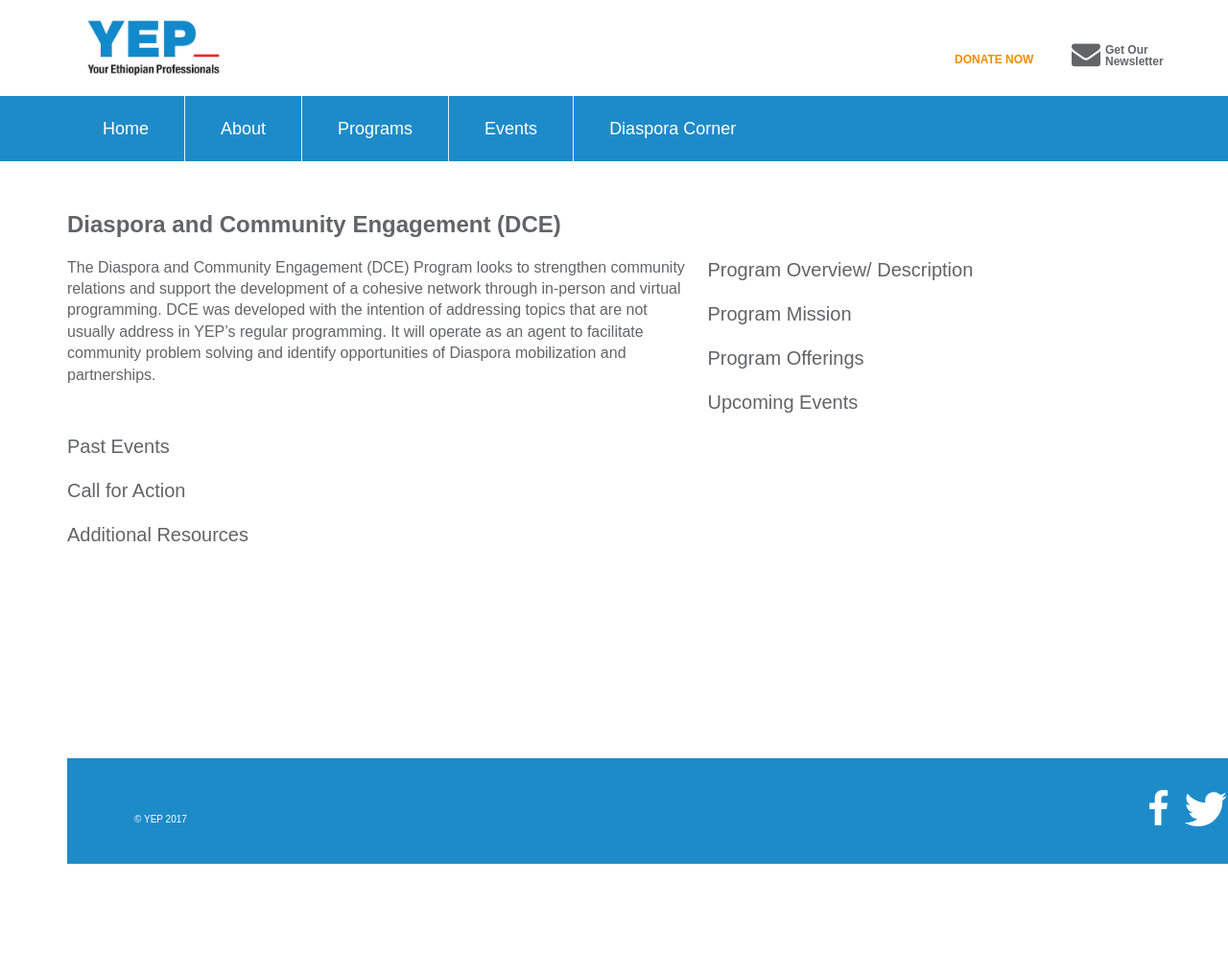
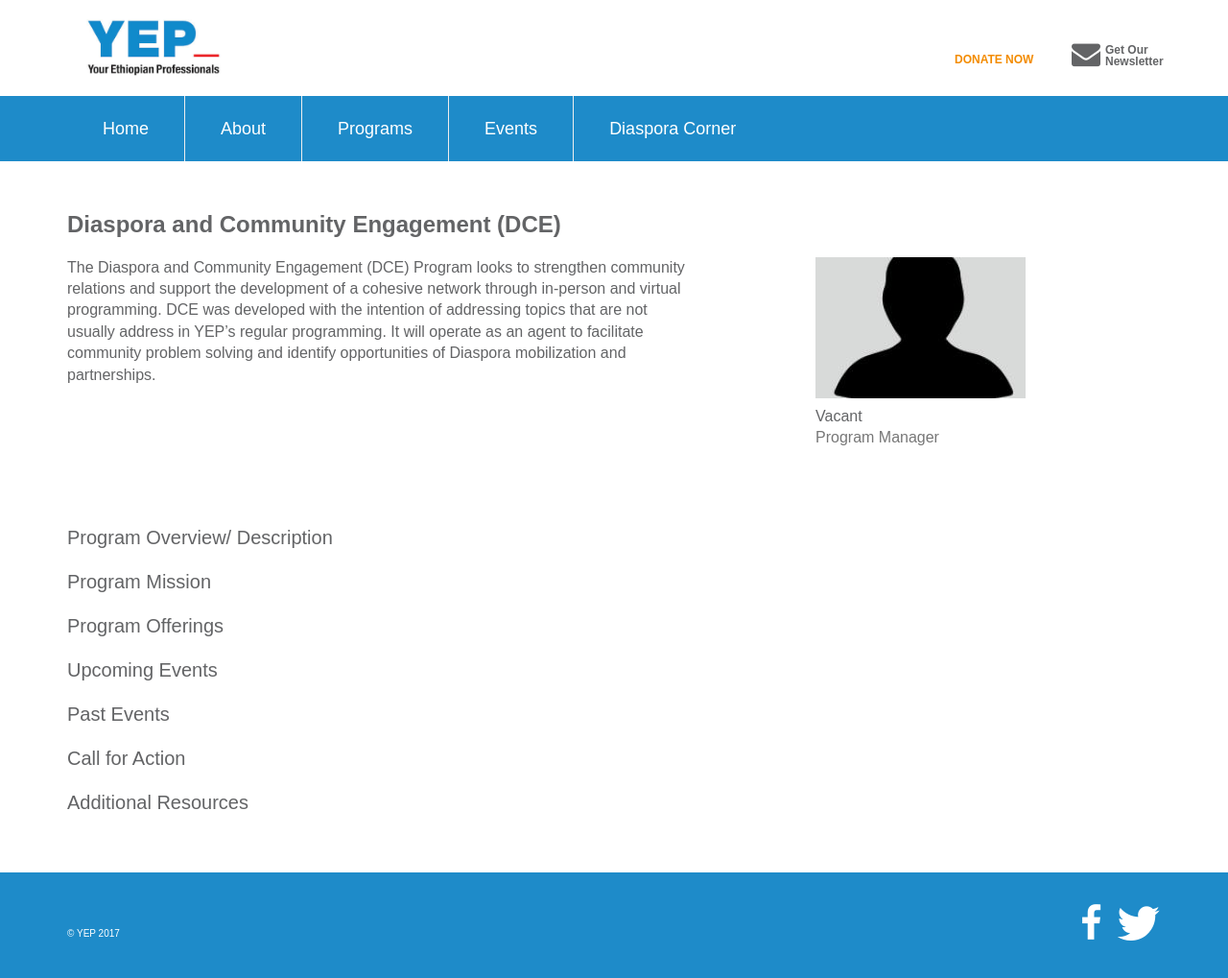
Before and after one commit to YEPNetwork/yepnetwork.github.io, a Jekyll site: the page built from _programs/diaspora-community-engagement.html, in a window 1280 px wide. Shown: the whole page at 96% size. Built offline with Jekyll 4.4.1, drawn with Linux system fonts in a browser that asks for light colours; nearby versions of some CDN libraries; some web fonts are replaced; before the commit the page ends 900 px from its top, so only the background shows below that.

Commit message:
Update program.html

```diff
--- a/_layouts/program.html
+++ b/_layouts/program.html
@@ -9,7 +9,7 @@
     <div class="col-sm-7">
       <p>{{ page.description }}</p>
     </div>
- <!--   <div class="col-sm-1"></div>
+   <div class="col-sm-1"></div>
     <div class="col-sm-4">
       <div class="medias">
         <div class="media-body">
@@ -23,7 +23,7 @@
     </div>
   </div>
 </div>
--->
+
 <div class="container">
   {{ content }}
 
```
